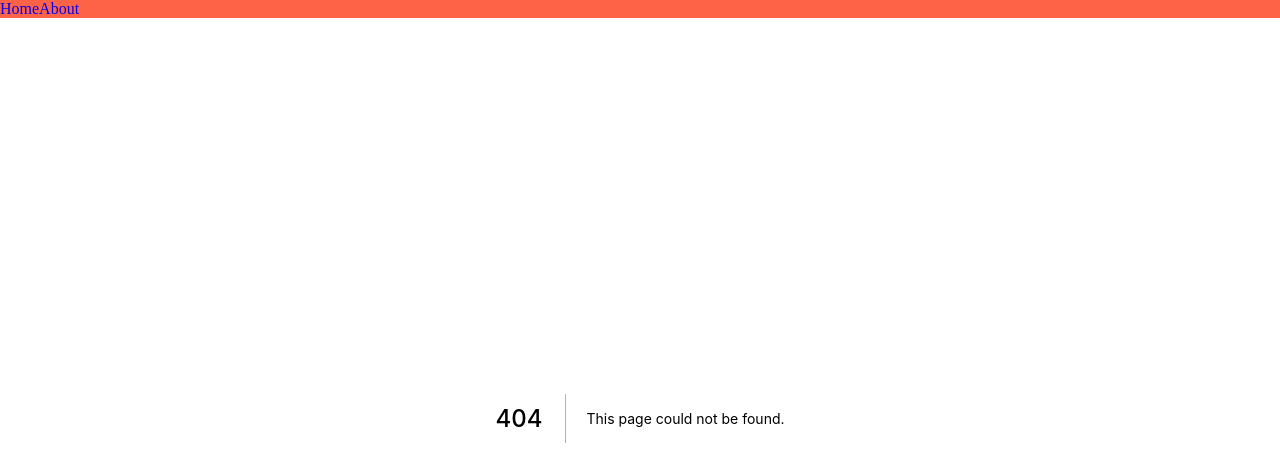
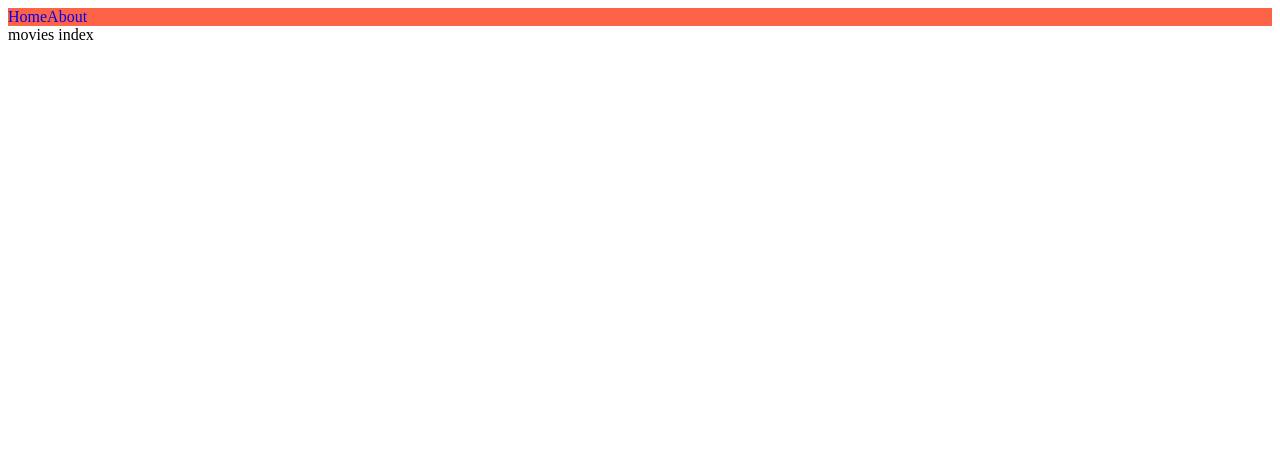
Before and after one commit to song-code21/next.js_nc, a Next.js app: page /movies in a window 1280 px wide. Before the commit this address had no page. Shown: the top 466 px of the page. Built offline with nearby package versions, Linux system fonts and the light colour scheme.

Commit message:
dynamic routing

```diff
--- /dev/null
+++ b/pages/movies/index.js
@@ -0,0 +1,7 @@
+export default function All() {
+  return "movies index";
+}
+
+//movies와 movies/all 중첩 라우팅을 하는 방법
+//폴더를 만들어서 그 안에 index파일을 만들어주면 그게 /디렉토리, 만들고자 하는 path를 파일명으로 만들어서 파일을 생성하면 url이 된다.
+//중첩라우팅이 필요 없다면 폴더를 만들지 않고 단일 파일 하나만 만들어주면 된다.
```
Also changed, not shown: pages/movies/[movieID].js (added, +9 -0 lines).
